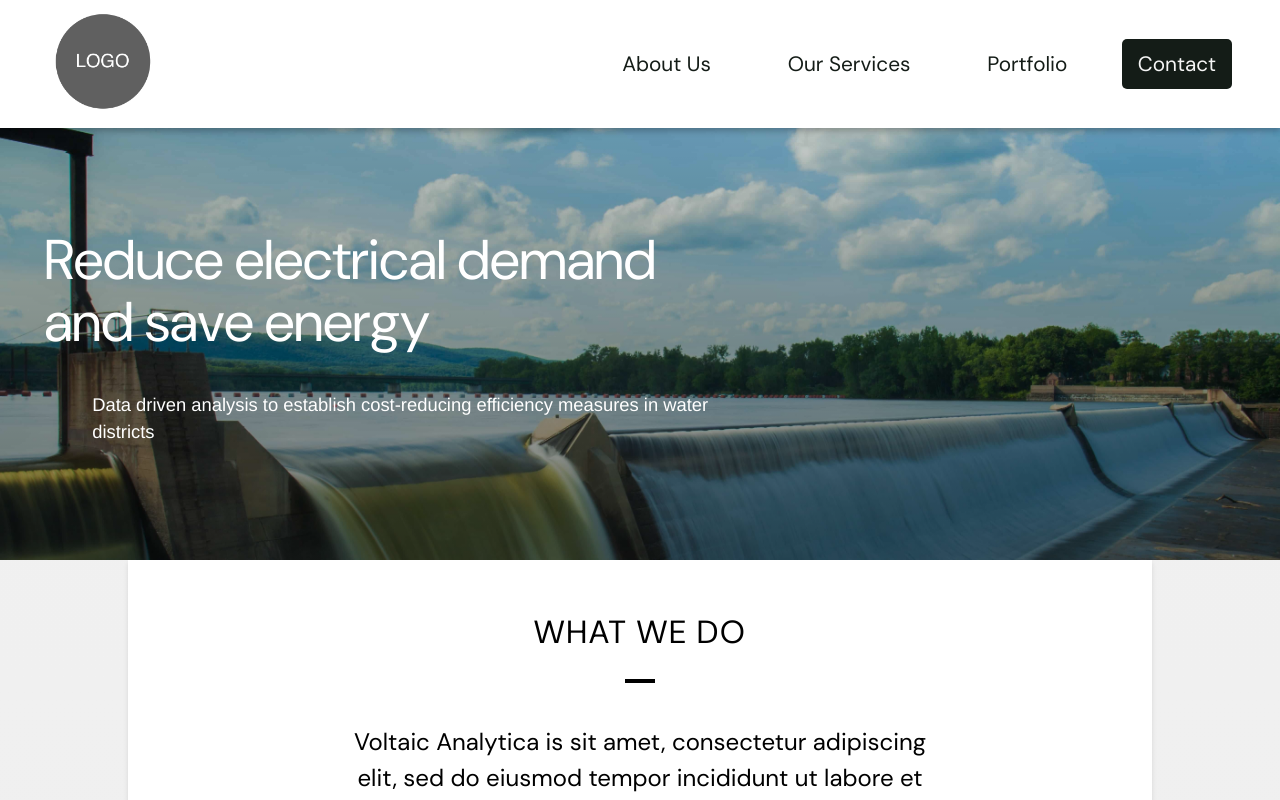
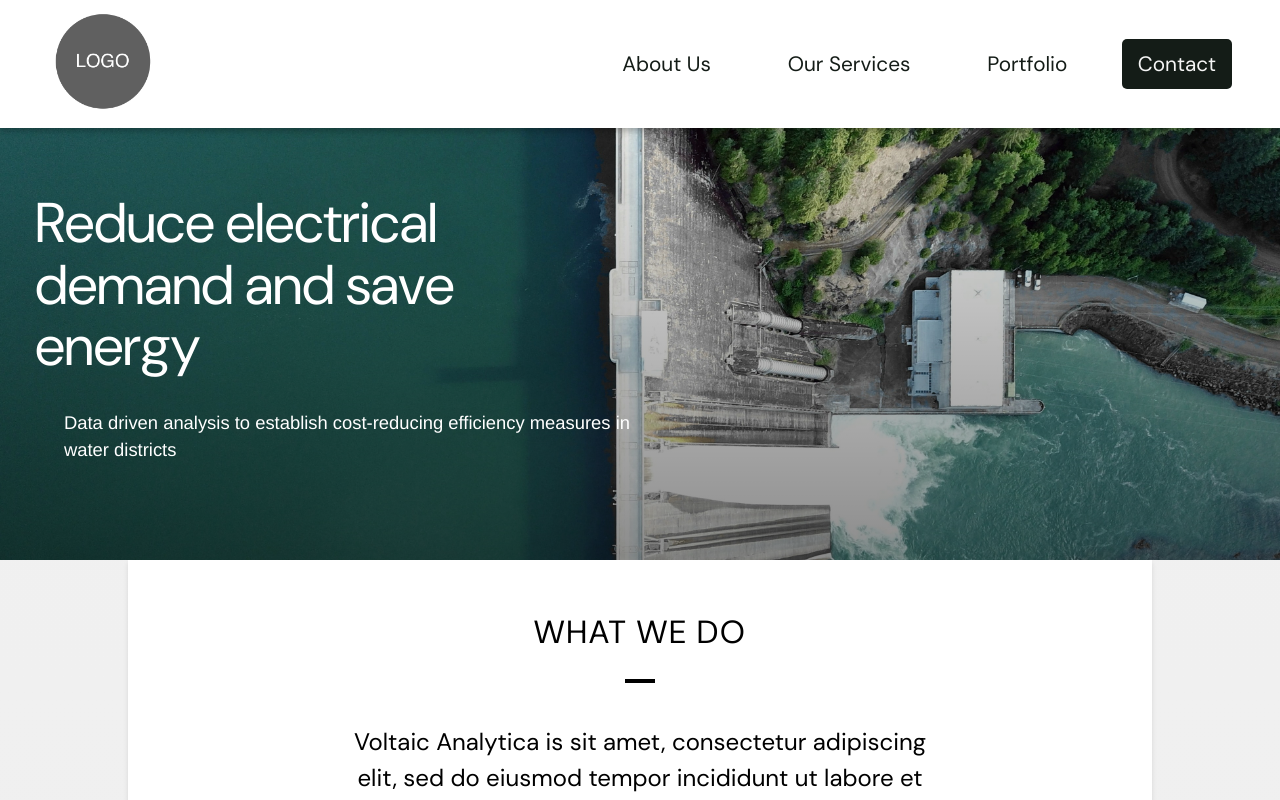
Before and after one commit to wangaj4/voltaic, a React (Create React App) app: page / in a window 1280 px wide. Shown: the top 800 px of the page. Built offline with nearby package versions, Linux system fonts and the light colour scheme.

Commit message:
significantly better homepage title banner

```diff
--- a/src/Home.css
+++ b/src/Home.css
@@ -10,6 +10,7 @@
     background-attachment: fixed;
     display: inline-flex;
     align-items: center;
+    background-position-y: 0;
 
 }
 
@@ -24,14 +25,14 @@
 }
 
 .most{
-    flex-basis: 60%;
+    flex-basis: 50%;
 }
 
 .titleText{
     position: relative;
     margin-top:10%;
     padding-block: 5%;
-    padding-left:12%;
+    padding-left:13%;
     line-height: 110%;
     font-size:3.5rem;
     color:white;
@@ -55,7 +56,7 @@
 
 .subText{
     position: relative;
-    padding-left:12%;
+    padding-left:10%;
     line-height: 150%;
     font-size:1.15rem;
     color:white;
@@ -177,7 +178,7 @@
     display: inline-flex;
     position: absolute;
     width:90%;
-    min-height:40rem;
+    min-height:45rem;
     justify-self: center;
     background-color: var(--secondary-color);
     margin-top:-3rem;
--- a/src/Home.js
+++ b/src/Home.js
@@ -11,6 +11,7 @@
 
 function Home(props) {
 
+    const [backgroundPositionY, setBackgroundPositionY] = useState(0);
 
     useEffect(()=>{
         window.scrollTo({
@@ -27,6 +28,23 @@
         };
 
     },[]);
+
+
+
+function homeTransitions() {
+    setBackgroundPositionY(-document.documentElement.scrollTop/4);
+    if (document.documentElement.scrollTop > 900){
+        var items = document.getElementsByClassName("item");
+        for(let i = 0;i < items.length;i++){
+            setTimeout(()=>{
+                items[i].classList.add("appear");
+            },i*200);
+
+        }
+    }
+
+
+}
 
     const openInfoBox = (index) =>{
         console.log(index);
@@ -62,7 +80,7 @@
     return (
         <div className={"encompass fade"}>
 
-            <div className={"titleBanner"}>
+            <div className={"titleBanner"} id = "titleBanner" style={{ backgroundPositionY: `${backgroundPositionY}px` }}>
                 <div className={"darkTint"}/>
                 <div className = {"most"}>
                     <div className={"titleText"} data-aos = "fade-right" data-aos-duration="500">
@@ -219,20 +237,3 @@
 }
 
 export default Home;
-
-
-
-function homeTransitions() {
-
-    if (document.documentElement.scrollTop > 900){
-        var items = document.getElementsByClassName("item");
-        for(let i = 0;i < items.length;i++){
-            setTimeout(()=>{
-                items[i].classList.add("appear");
-            },i*200);
-
-        }
-    }
-
-
-}
```
Also changed, not shown: src/img/temporarytitle.jpg.
